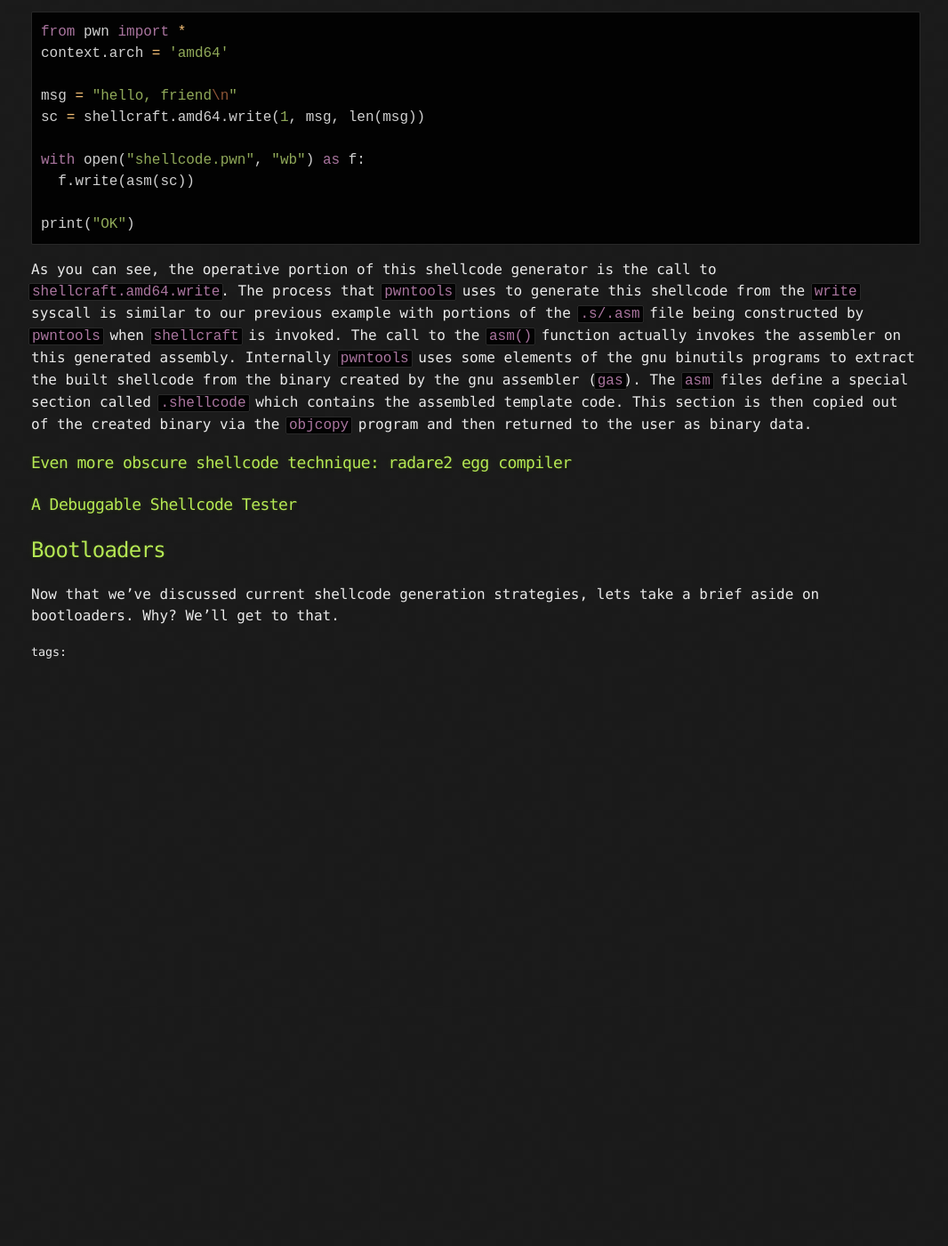
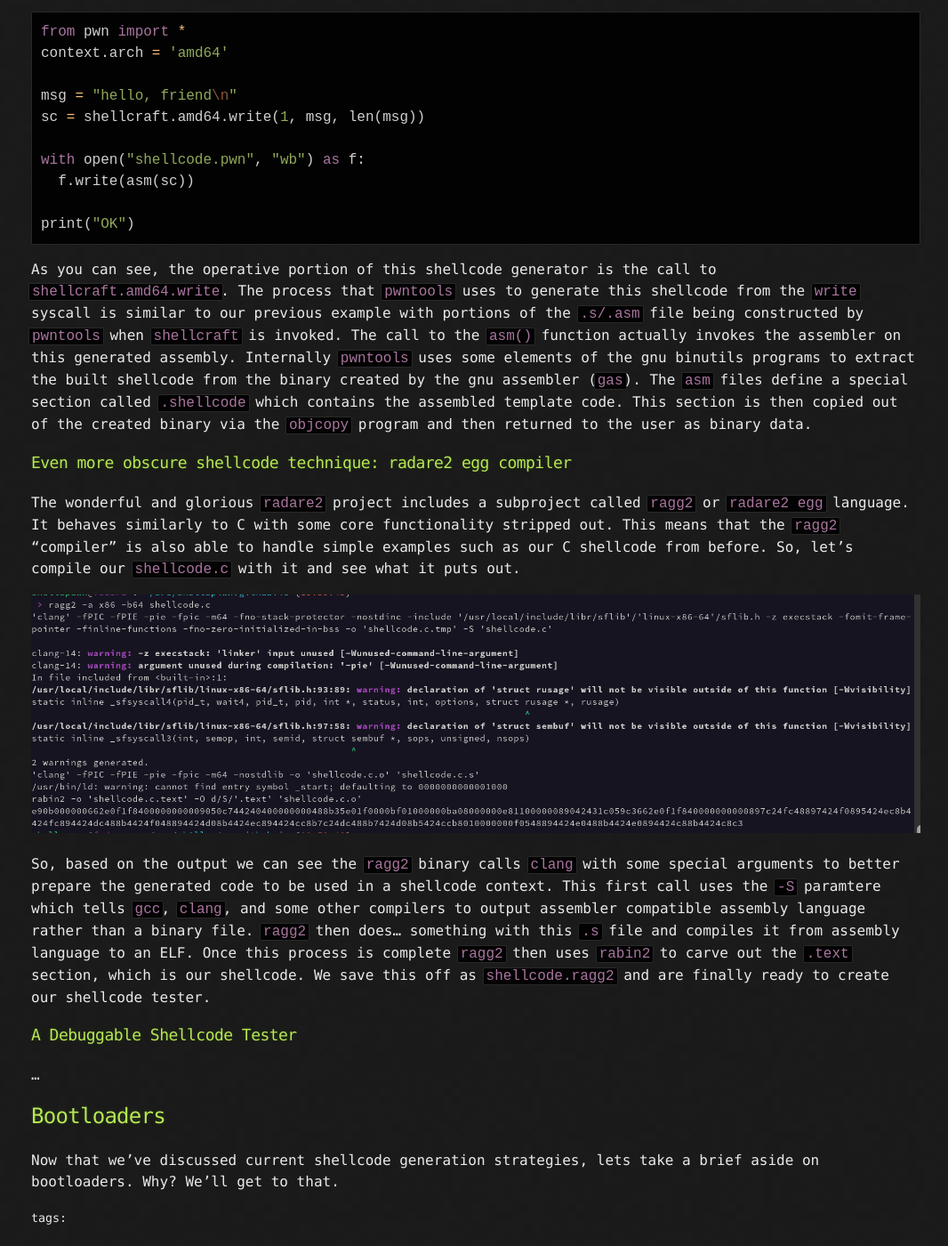
Before and after one commit to Sh3llSp4wn/sh3llsp4wn.github.io, a Jekyll site: the page built from _posts/2022-11-28-Shellcode-With-The-Default-Linux-Toolchain.md, in a window 1280 px wide and 1400 px high, scrolled down 5253 px. Shown: the whole window at 89% size, without its empty margins (105-1171 px from the left). Built offline with Jekyll 4.4.1, drawn with Linux system fonts in a browser that asks for light colours; before the commit the page ends 6017 px from its top, so only the background shows below that.

Commit message:
added ragg2 section and image

```diff
--- a/_posts/2022-11-28-Shellcode-With-The-Default-Linux-Toolchain.md
+++ b/_posts/2022-11-28-Shellcode-With-The-Default-Linux-Toolchain.md
@@ -131,9 +131,16 @@
 
 ### Even more obscure shellcode technique: radare2 egg compiler
 
+The wonderful and glorious `radare2` project includes a subproject called `ragg2` or `radare2 egg` language. It behaves similarly to C with some core functionality stripped out. This means that the `ragg2` "compiler" is also able to handle simple examples such as our C shellcode from before. So, let's compile our `shellcode.c` with it and see what it puts out.
+
+![](/images/ragg2.png)
+
+So, based on the output we can see the `ragg2` binary calls `clang` with some special arguments to better prepare the generated code to be used in a shellcode context. This first call uses the `-S` paramtere which tells `gcc`, `clang`, and some other compilers to output assembler compatible assembly language rather than a binary file. `ragg2` then does... something with this `.s` file and compiles it from assembly language to an ELF. Once this process is complete `ragg2` then uses `rabin2` to carve out the `.text` section, which is our shellcode. We save this off as `shellcode.ragg2` and are finally ready to create our shellcode tester.
+
 
 ### A Debuggable Shellcode Tester
 
+...
 
 ## Bootloaders
 
```
Also changed, not shown: images/ragg2.png (added).
